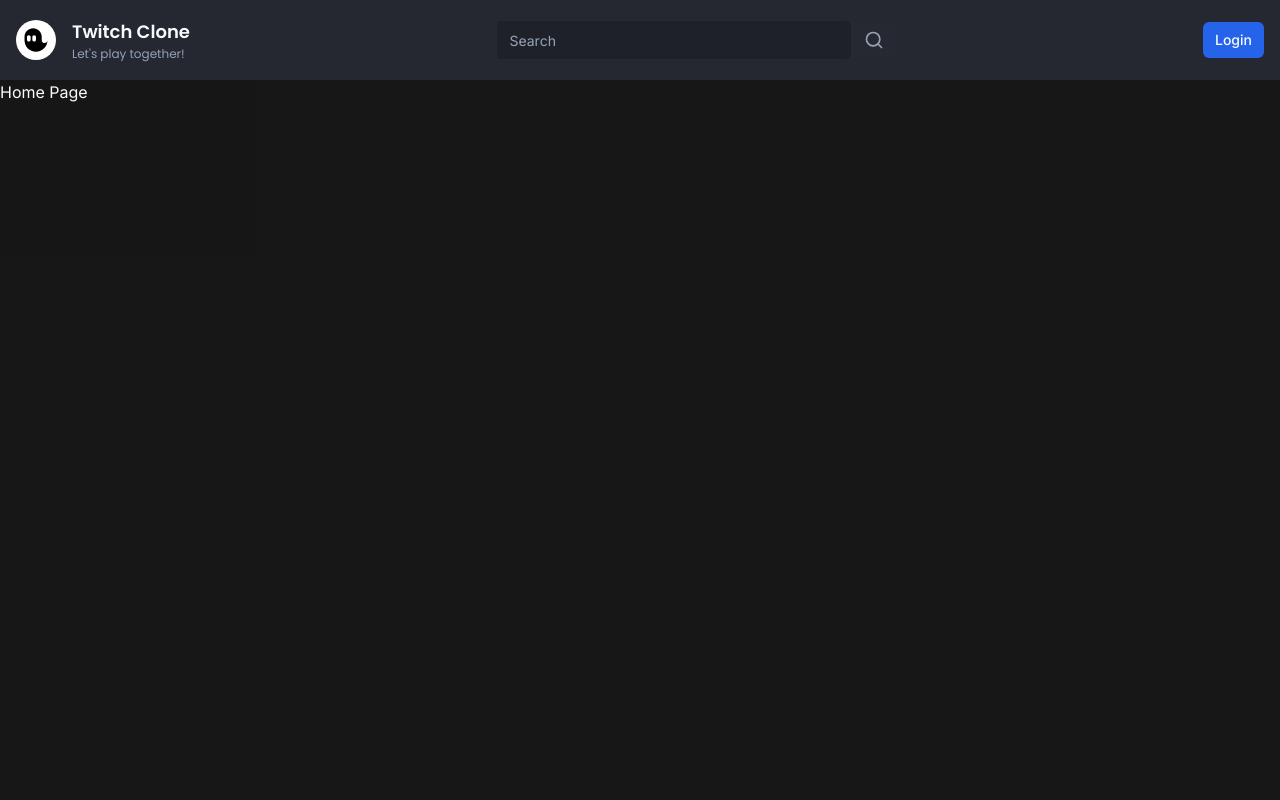
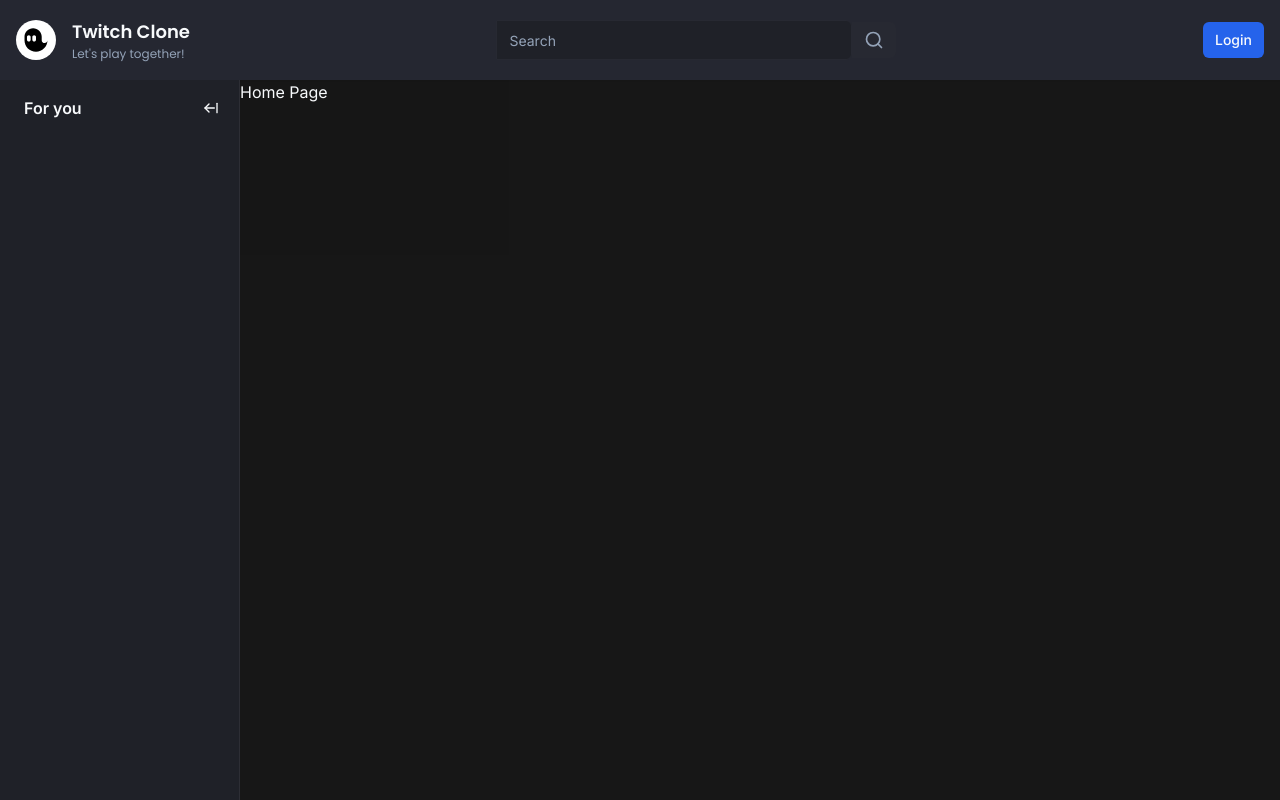
Before and after one commit to DuarteMartinho/clone_twitch, a Next.js app: page / in a window 1280 px wide. Built offline with nearby package versions, Linux system fonts and the light colour scheme; no server answers.

Commit message:
10: Added Sidebar with collapse and expand features

```diff
--- /dev/null
+++ b/app/(site)/_components/Container.tsx
@@ -0,0 +1,43 @@
+"use client"
+
+import { cn } from "@/lib/utils";
+import { useSidebar } from "@/store/use-sidebar";
+import { useEffect } from "react";
+import { useMediaQuery } from "usehooks-ts";
+
+interface ContainerProps {
+    children: React.ReactNode;
+}
+
+const Container = ({
+    children
+}: ContainerProps) => {
+    const matches = useMediaQuery("(max-width: 1024px)");
+    const {
+        collapsed,
+        onCollapse,
+        onExpand
+    } = useSidebar((state) => state);
+
+    useEffect(() => {
+        if (matches) {
+            onCollapse();
+        }
+        else {
+            onExpand();
+        }
+    }, [matches]);
+
+    return (
+        <div
+            className={cn(
+                "flex-1",
+                collapsed ? "ml-[70px]" : "ml-[70px] lg:ml-60"
+            )}
+        >
+            {children}
+        </div>
+    );
+}
+
+export default Container;
--- /dev/null
+++ b/app/(site)/_components/Sidebar/Toggle.tsx
@@ -0,0 +1,70 @@
+"use client"
+
+import { Hint } from "@/components/hint";
+import { Button } from "@/components/ui/button";
+import { useSidebar } from "@/store/use-sidebar";
+import { ArrowLeftFromLine, ArrowRightFromLine } from "lucide-react";
+
+const Toggle = () => {
+    const {
+        collapsed,
+        onExpand,
+        onCollapse
+    } = useSidebar((state) => state);
+
+    const label = collapsed ? "Expand" : "Collapse";
+
+    return (
+        <>
+            {
+                collapsed && (
+                    <div
+                        className="hidden lg:flex w-full items-center justify-center pt-4 mb-4"
+                    >
+                        <Hint
+                            label={label}
+                            side="right"
+                            asChild
+                        >
+                            <Button
+                                variant={"ghost"}
+                                className="h-auto p-2"
+                                onClick={onExpand}
+                            >
+                                <ArrowRightFromLine className="h-4 w-4" />
+                            </Button>
+                        </Hint>
+                    </div>
+                )
+            }
+            {
+                !collapsed && (
+                    <div
+                        className="p-3 pl-6 mb-2 flex items-center w-full"
+                    >
+                        <p
+                            className="font-semibold text-primary"
+                        >
+                            For you
+                        </p>
+                        <Hint
+                            label={label}
+                            side="right"
+                            asChild
+                        >
+                            <Button
+                                className="h-auto p-2 ml-auto"
+                                variant={"ghost"}
+                                onClick={onCollapse}
+                            >
+                                <ArrowLeftFromLine className="h-4 w-4" />
+                            </Button>
+                        </Hint>
+                    </div>
+                )
+            }
+        </>
+    );
+}
+
+export default Toggle;
--- /dev/null
+++ b/app/(site)/_components/Sidebar/index.tsx
@@ -0,0 +1,12 @@
+import Toggle from "./Toggle";
+import Wrapper from "./wrapper";
+
+const Sidebar = () => {
+    return (
+        <Wrapper>
+            <Toggle />
+        </Wrapper>
+    );
+}
+
+export default Sidebar;
--- /dev/null
+++ b/app/(site)/_components/Sidebar/wrapper.tsx
@@ -0,0 +1,28 @@
+"use client"
+
+import { cn } from "@/lib/utils";
+import { useSidebar } from "@/store/use-sidebar";
+
+interface WrapperProps {
+    children: React.ReactNode;
+}
+
+const Wrapper = ({
+    children
+}: WrapperProps) => {
+
+    const { collapsed } = useSidebar((state) => state);
+
+    return (
+        <aside
+            className={cn(
+                "fixed left-0 flex flex-col w-60 h-full bg-background border-r border-[#2D2E35] z-50",
+                collapsed && "w-[70px]"
+            )}
+        >
+            {children}
+        </aside>
+    );
+}
+
+export default Wrapper;
--- a/app/(site)/layout.tsx
+++ b/app/(site)/layout.tsx
@@ -1,4 +1,6 @@
 import Navbar from "./_components/Navbar";
+import Sidebar from "./_components/Sidebar";
+import Container from "./_components/Container";
 
 const SiteLayout = ({
     children
@@ -11,7 +13,10 @@
             <div
                 className="flex h-full pt-20"
             >
-                {children}
+                <Sidebar />
+                <Container>
+                    {children}
+                </Container>
             </div>
         </>
     );
--- a/app/layout.tsx
+++ b/app/layout.tsx
@@ -4,7 +4,7 @@
 import { dark } from '@clerk/themes'
 
 import './globals.css'
-import { ThemeProvider } from '@/components/ui/theme-provide'
+import { ThemeProvider } from '@/components/theme-provider'
 
 const inter = Inter({ subsets: ['latin'] })
 
--- /dev/null
+++ b/components/hint.tsx
@@ -0,0 +1,45 @@
+import {
+    Tooltip,
+    TooltipProvider,
+    TooltipContent,
+    TooltipTrigger,
+} from "@/components/ui/tooltip";
+
+interface HintProps {
+    children: React.ReactNode;
+    label: string;
+    asChild?: boolean;
+    side?: "top" | "bottom" | "left" | "right";
+    align?: "start" | "center" | "end";
+}
+
+export const Hint = ({
+    children,
+    label,
+    asChild,
+    side,
+    align,
+}: HintProps) => {
+    return (
+        <TooltipProvider>
+            <Tooltip
+                delayDuration={0}
+            >
+                <TooltipTrigger asChild={asChild}>
+                    {children}
+                </TooltipTrigger>
+                <TooltipContent
+                    side={side}
+                    className="text-black bg-white"
+                    align={align}
+                >
+                    <p
+                        className="font-semibold"
+                    >
+                        {label}
+                    </p>
+                </TooltipContent>
+            </Tooltip>
+        </TooltipProvider>
+    );
+}
--- /dev/null
+++ b/components/ui/tooltip.tsx
@@ -0,0 +1,30 @@
+"use client"
+
+import * as React from "react"
+import * as TooltipPrimitive from "@radix-ui/react-tooltip"
+
+import { cn } from "@/lib/utils"
+
+const TooltipProvider = TooltipPrimitive.Provider
+
+const Tooltip = TooltipPrimitive.Root
+
+const TooltipTrigger = TooltipPrimitive.Trigger
+
+const TooltipContent = React.forwardRef<
+  React.ElementRef<typeof TooltipPrimitive.Content>,
+  React.ComponentPropsWithoutRef<typeof TooltipPrimitive.Content>
+>(({ className, sideOffset = 4, ...props }, ref) => (
+  <TooltipPrimitive.Content
+    ref={ref}
+    sideOffset={sideOffset}
+    className={cn(
+      "z-50 overflow-hidden rounded-md border bg-popover px-3 py-1.5 text-sm text-popover-foreground shadow-md animate-in fade-in-0 zoom-in-95 data-[state=closed]:animate-out data-[state=closed]:fade-out-0 data-[state=closed]:zoom-out-95 data-[side=bottom]:slide-in-from-top-2 data-[side=left]:slide-in-from-right-2 data-[side=right]:slide-in-from-left-2 data-[side=top]:slide-in-from-bottom-2",
+      className
+    )}
+    {...props}
+  />
+))
+TooltipContent.displayName = TooltipPrimitive.Content.displayName
+
+export { Tooltip, TooltipTrigger, TooltipContent, TooltipProvider }
--- /dev/null
+++ b/store/use-sidebar.ts
@@ -0,0 +1,13 @@
+import { create } from "zustand";
+
+interface SidebarStore {
+    collapsed: boolean;
+    onExpand: () => void;
+    onCollapse: () => void;
+}
+
+export const useSidebar = create<SidebarStore>((set) => ({
+    collapsed: false,
+    onExpand: () => set(() => ({ collapsed: false })),
+    onCollapse: () => set(() => ({ collapsed: true })),
+}));
```
Also changed, not shown: package.json (+7 -1 lines), components/theme-provider.tsx (renamed from components/ui/theme-provide.tsx), 1 other file (tests, documents, lock files or other folders).
